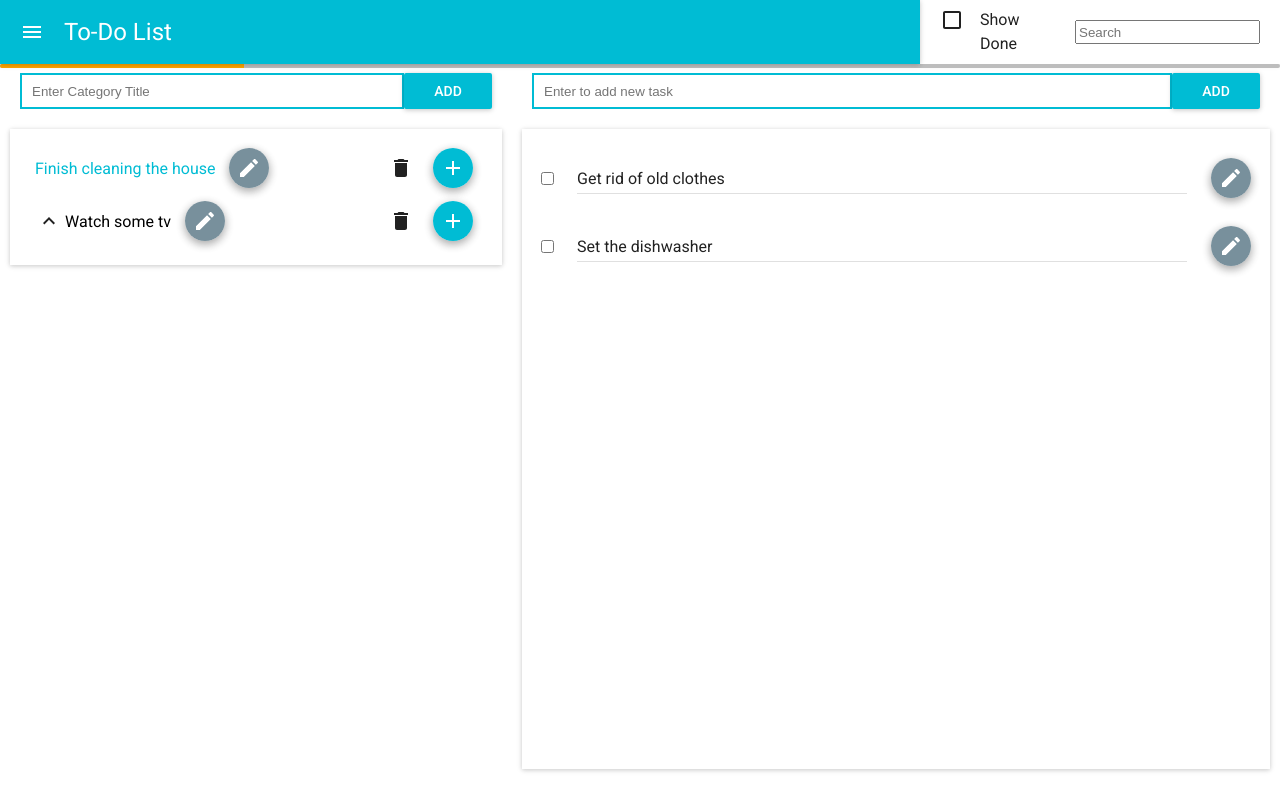
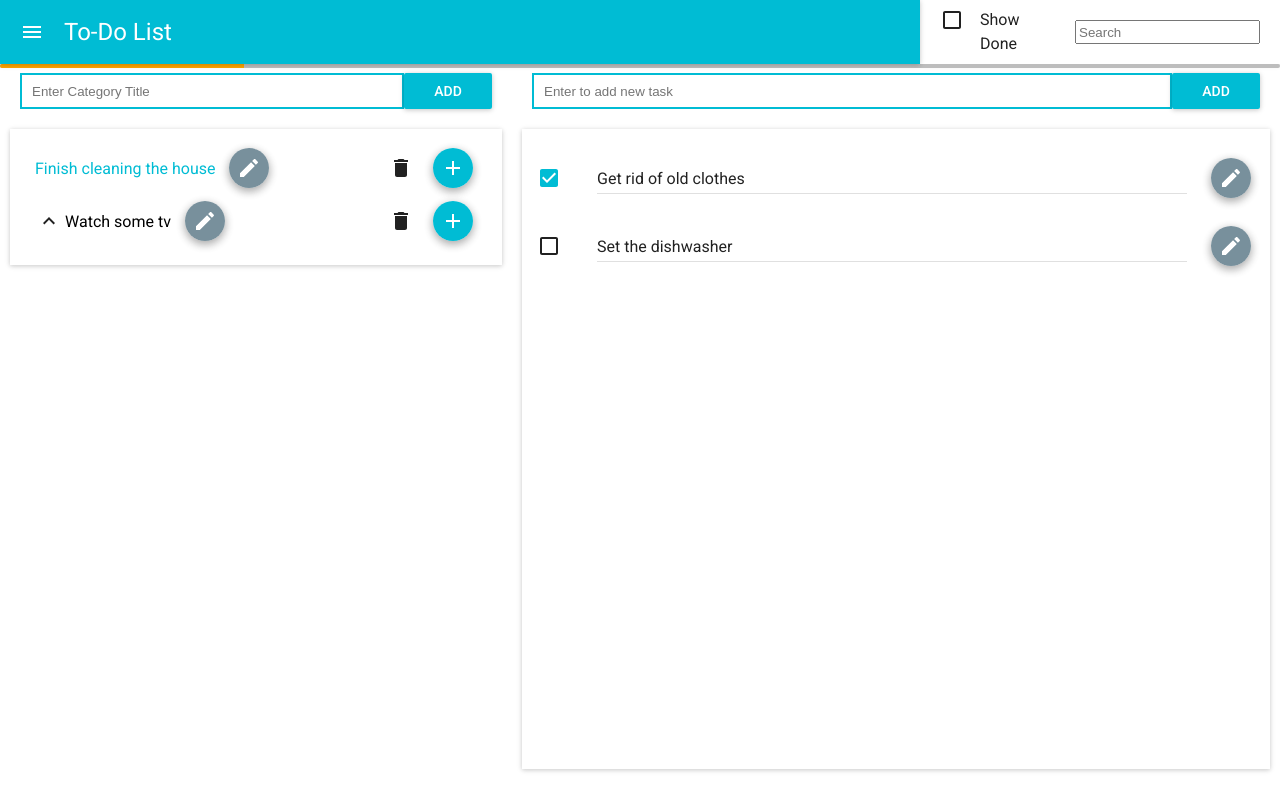
Before and after one commit to Tasarinan/react_todo, a React (Create React App) app: page /1 in a window 1280 px wide. Built offline with nearby package versions, Linux system fonts and the light colour scheme; what react-tap-event-plugin would draw is missing.

Commit message:
refactire routes, added isCompleted to todoitem and ability to change its title inline

```diff
--- a/src/components/App/App.js
+++ b/src/components/App/App.js
@@ -1,16 +1,9 @@
 import React from 'react';
-
-
 import './App.css';
-
-import MainHeader from '../MainHeader'
-import ProgressBar from "../ProgressBar";
 import DashboardContainer from "../../containers/DashboardContainer";
 
 const App = () => (
     <div className="App">
-      <MainHeader/>
-      <ProgressBar/>
       <DashboardContainer/>
     </div>
 );
--- a/src/components/Category/index.js
+++ b/src/components/Category/index.js
@@ -6,23 +6,27 @@ import {
 
 import './Category.css'
 
+import MainHeader from '../MainHeader'
+import ProgressBar from "../ProgressBar";
 import CategoryTile from '../CategoryTile';
 import TodoTile from '../TodoTile';
 
-
-const Category = ({categoryList, addNewTask, ...restProps}) => (
-
+const Category = ({categoryList, addNewTask, editTask, ...restProps}) => (
+    <div>
+        <MainHeader/>
+        <ProgressBar/>
         <div className="Category">
             <CategoryTile categoryList={categoryList} {...restProps} />
             <Switch>
                 <Route path="/:categoryId"
-                   render={routeProps => <TodoTile categoryList={categoryList} addNewTask={addNewTask} {...routeProps} />}
+                       render={routeProps => <TodoTile categoryList={categoryList} addNewTask={addNewTask} editTask={editTask}{...routeProps} />}
                 />
                 <Route render={() => (
                     <p>Please select an todo item to see it subtasks</p>
                 )}/>
             </Switch>
         </div>
+    </div>
 );
 
 export default Category;
--- a/src/components/Dashboard/index.js
+++ b/src/components/Dashboard/index.js
@@ -13,7 +13,7 @@ const Dashboard = (props) =>  (
 			<Route path="/:todoId/edit" render={() => (
 				<h2>Edit page</h2>
 			)}/>
-			<Route render={ () => (<Category {...props}/>) }/>
+			<Route render={ () => <Category {...props}/> }/>
 		</Switch>
 	</BrowserRouter>
 );
--- a/src/components/TodoItem/index.js
+++ b/src/components/TodoItem/index.js
@@ -2,31 +2,49 @@ import React, {Component} from 'react';
 import FloatingActionButton from 'material-ui/FloatingActionButton';
 import EditIcon from 'material-ui/svg-icons/content/create';
 import TextField from 'material-ui/TextField';
-
+import Checkbox from 'material-ui/Checkbox';
 import './TodoItem.css';
 
 class TodoItem extends Component {
 	state = {
-
+		newItemTitle: ""
 	};
 
     handleTitleChange = (e) => {
         this.setState({newItemTitle: e.target.value});
     };
 
+    handleSubmit = () => {
+        const {editTask, id} = this.props;
+        const {newItemTitle} = this.state;
+
+        if(newItemTitle.trim()) editTask(newItemTitle, id);
+
+        this.setState({newItemTitle: ""});
+	};
+
     render() {
+    	const {title, isCompleted} = this.props;
         return (
 			<li className="TodoItem">
 				<div className="TodoItemName">
-					<input type="checkbox" name="isCompleted" />
+					<Checkbox
+						style={{width: 'auto'}}
+						name="isCompleted"
+						checked={isCompleted}
+					/>
 					<TextField
 						className="TodoItemTitle"
 						id="text-field-default"
-						defaultValue={this.props.title}
+						defaultValue={title}
+						onChange={this.handleTitleChange}
+						onBlur={this.handleSubmit}
 					/>
 				</div>
 				<FloatingActionButton className="CategoryItemButton" backgroundColor={"#78909C"} mini>
-					<EditIcon />
+					<EditIcon >
+
+					</EditIcon>
 				</FloatingActionButton>
 			</li>
         );
--- a/src/components/TodoTile/index.js
+++ b/src/components/TodoTile/index.js
@@ -4,13 +4,16 @@ import './TodoTile.css';
 import ItemAdderContainer from '../../containers/ItemAdderContainer';
 import TodosList from '../TodosList'
 
-const TodoTile = ({match, categoryList, addNewTask}) => {
+const TodoTile = ({match, categoryList, addNewTask, editTask}) => {
 	const categoryId = Number(match.params.categoryId);
+    const todosList = categoryList
+        .filter(cat => cat.id === categoryId)
+        .reduce((currentCategory) => currentCategory).todos;
 
 	return (
 		<div className="TodoTile">
-			<ItemAdderContainer placeholder={"Enter to add new task"} addNewItem={addNewTask} categoryId={categoryId}/>
-			<TodosList categoryList={categoryList} categoryId={categoryId}/>
+			<ItemAdderContainer placeholder={"Enter to add new task"} addNewItem={addNewTask}  categoryId={categoryId}/>
+			<TodosList todosList={todosList} editTask={editTask}/>
 		</div>
 	);
 };
--- a/src/components/TodosList/index.js
+++ b/src/components/TodosList/index.js
@@ -3,20 +3,17 @@ import './TodosList.css'
 
 import TodoItem from '../TodoItem';
 
-const TodosList = ({ categoryList, categoryId }) => {
-
-    const todosList = categoryList
-		.filter(cat => cat.id === categoryId)
-        .reduce((currentCategory) => currentCategory).todos;
+const TodosList = ({ todosList, ...props }) => {
 
 	return (
 		<ul className="TodosList">
 			{todosList.map((item) =>
 				<TodoItem
-					item={item}
 					key={item.id}
+					id={item.id}
 					title={item.title}
 				    isCompleted={item.isCompleted}
+					{...props }
 				/>
 			)}
 		</ul>
--- a/src/containers/DashboardContainer/index.js
+++ b/src/containers/DashboardContainer/index.js
@@ -81,6 +81,20 @@ class DashboardContainer extends Component {
         this.setState({categoryList: newCategoryList});
     };
 
+    editTask = (newTaskTitle, taskToEdit) => {
+        const newCategoryList = this.state.categoryList.map(category => {
+            category.todos.map(todo => {
+                if(todo.id === taskToEdit) {
+                    todo.title = newTaskTitle
+                }
+                return todo;
+            });
+            return category;
+        });
+
+        this.setState({categoryList: newCategoryList});
+    };
+
     getModalConfig = (modalConfig) => this.setState({modalConfig});
 
     handleModalOpen = () => this.setState(prevState => ({isModalOpen: !prevState.isModalOpen}));
@@ -101,6 +115,7 @@ class DashboardContainer extends Component {
 				deleteCategory={this.deleteCategory}
 				addNewSubcategory={this.addNewSubcategory}
                 addNewTask={this.addNewTask}
+                editTask={this.editTask}
 				modalConfig={modalConfig}
 				getModalConfig={this.getModalConfig}
 				isModalOpen={isModalOpen}
```
Lines whose indentation alone changed are shown as unchanged.
